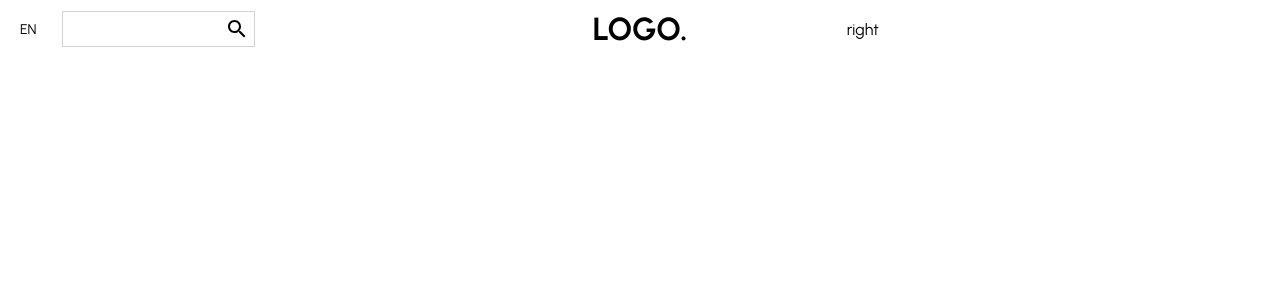
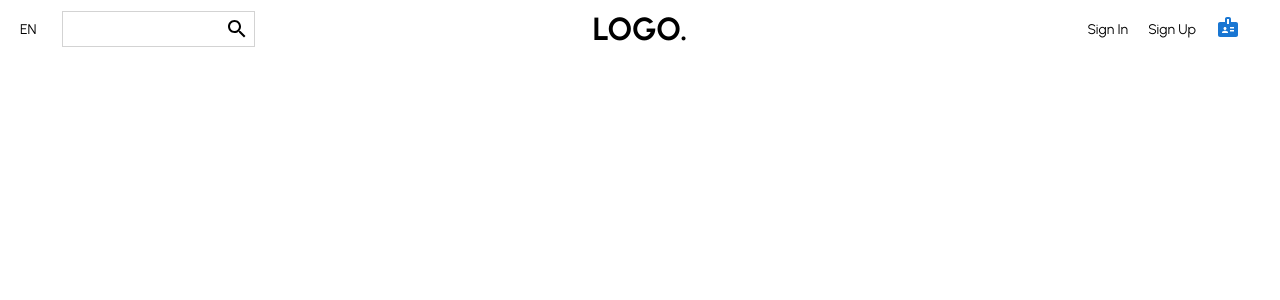
Before and after one commit to EthemCuhadar/e-commerce, a React (Create React App) app in the folder client/: page / in a window 1280 px wide. Shown: the top 300 px of the page. Built offline with nearby package versions, Linux system fonts and the light colour scheme.

Commit message:
Right side of the wrapper implemented

```diff
--- a/client/src/components/Navbar.jsx
+++ b/client/src/components/Navbar.jsx
@@ -1,6 +1,8 @@
 import React from 'react'
 import styled from 'styled-components'
 import SearchIcon from '@mui/icons-material/Search';
+import ShoppingCartOutlinedIcon from '@mui/icons-material/ShoppingCartOutlined';
+import Badge from '@mui/icons-material/Badge';
 
 const Container = styled.div`
     height: 60px;
@@ -38,6 +40,14 @@ const Input = styled.input`
 
 const Right = styled.div`
     flex: 1;
+    display: flex;
+    align-items: center;
+    justify-content: flex-end;
+`
+
+const MenuItem = styled.div`
+    font-size: 14px;
+    margin-right: 20px;
 `
 
 const Center = styled.div`
@@ -65,7 +75,19 @@ const Navbar = () => {
             <Center>
                 <Logo>LOGO.</Logo>
             </Center>
-            <Right>right</Right>
+            <Right>
+                <MenuItem>
+                    Sign In
+                </MenuItem>
+                <MenuItem>
+                    Sign Up
+                </MenuItem>
+                <MenuItem>
+                    <Badge badgeContent={4} color="primary">
+                        <ShoppingCartOutlinedIcon color="action" />
+                    </Badge>
+                </MenuItem>
+            </Right>
         </Wrapper>
     </Container>
   )
```
